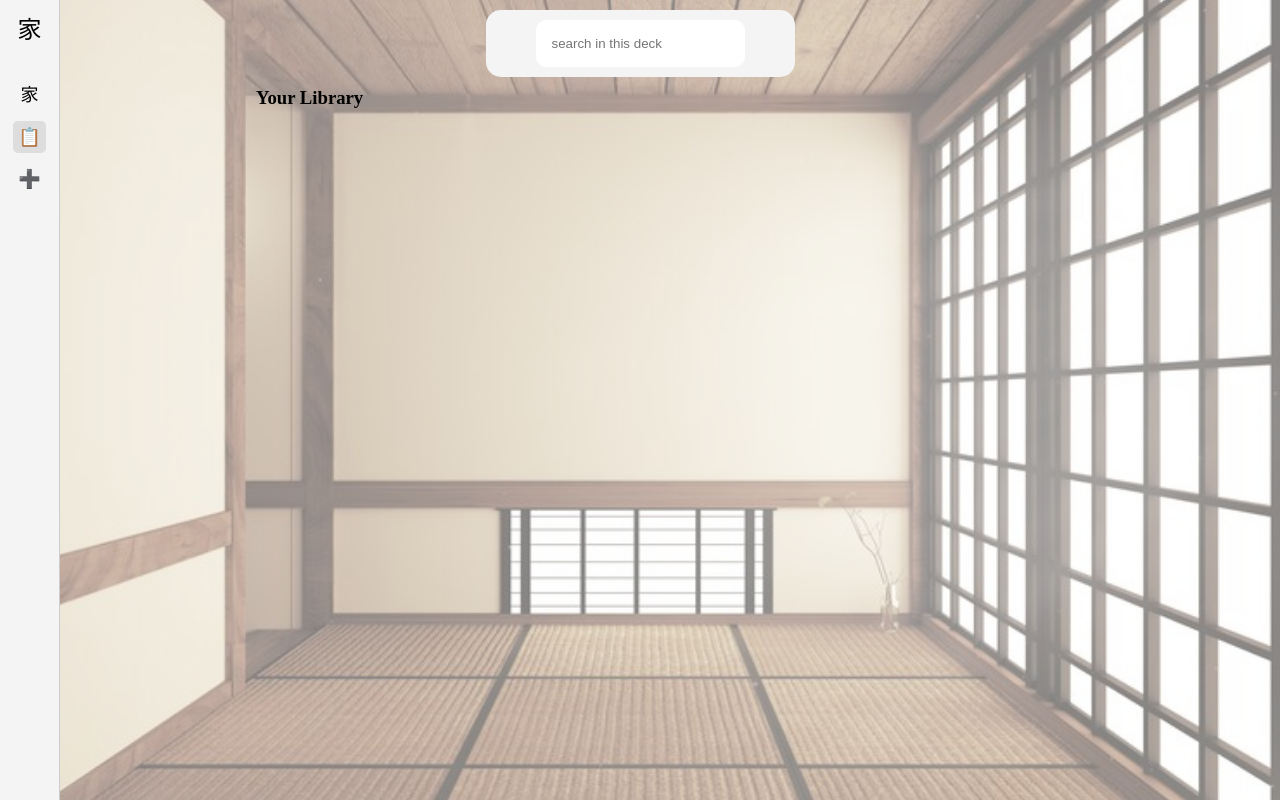
After one commit to nutcracker521/IMAN, a PHP site: page /decks.html in a window 1280 px wide. The commit adds this page. Run offline with PHP 8.4, Linux system fonts and the light colour scheme; some web fonts are replaced.

Commit message:
fuck this shit

```diff
--- /dev/null
+++ b/project-files/decks.html
@@ -0,0 +1,65 @@
+<!-- decks.html -->
+<!DOCTYPE html>
+<html lang="en">
+<head>
+  <meta charset="UTF-8">
+  <meta name="viewport" content="width=device-width, initial-scale=1.0">
+  <title>Decks</title>
+  <link rel="stylesheet" href="style.css">
+  <link href="https://db.onlinewebfonts.com/c/01173b246d9d9ea808ea75a26b3b61bb?family=CircularSpotifyTxT-Black" rel="stylesheet">
+  <style>
+    .deck-container {
+      display: flex;
+      flex-direction: column;
+      align-items: center;
+      gap: 15px;
+      margin-top: 30px;
+      width: 80%;
+      max-width: 1000px;
+    }
+    .deck-button {
+      width: 80%; /* Responsive width */
+      max-width: 900px; /* Maximum width */
+      height: 120px; /* Increased height */
+      background-color: #3a3a3a;
+      color: white;
+      font-size: 22px;
+      font-weight: bold;
+      border: none;
+      border-radius: 10px;
+      display: flex;
+      align-items: center;
+      justify-content: center;
+      cursor: pointer;
+      transition: all 0.3s ease;
+    }
+    .deck-button:hover {
+      background-color: #4a4a4a;
+    }
+  </style>
+</head>
+<body>
+  <div class="container">
+    <div class="sidebar">
+      <div class="logo">家</div>
+      <nav>
+        <ul>
+          <li><a href="index.html">家</a></li>
+          <li><a href="decks.html" class="active">📋</a></li>
+          <li><a href="add.html">➕</a></li>
+        </ul>
+      </nav>
+    </div>
+    <main>
+      <header class="header">
+        <div class="search">
+            <input type="text" class="search-bar" placeholder="search in this deck">
+        </div>
+      </header>
+      <h3 style="margin-left: 20%;">Your Library</h3>
+      <div class="deck-container">
+      </div>
+    </main>
+  </div>
+</body>
+</html>
--- a/project-files/style.css
+++ b/project-files/style.css
@@ -5,7 +5,7 @@
 }
 
 body {
-  font-family: Arial, sans-serif;
+  font-family: "CircularSpotifyTxT-Black";
   position: relative;
 }
 
@@ -22,20 +22,28 @@ body::after {
   z-index: -1;
 }
 
+
+
 .container {
-    height: auto;
-    display: flex;
+  display: flex;
+  min-height: 100vh;
+  width: 100%;
 }
+
 
 .sidebar {
   width: 60px;
-  height: auto;
   background-color: #f4f4f4;
   display: flex;
   flex-direction: column;
   align-items: center;
   padding: 10px;
   border-right: 1px solid #ccc;
+  height: 100vh; /* Ensure full height */
+  position: fixed; /* Keeps it stuck to the side */
+  left: 0;
+  top: 0;
+  bottom: 0;
 }
 
 .logo {
@@ -118,7 +126,7 @@ body::after {
 }
 
 .btn {
-  font-family: Arial, Helvetica, sans-serif;
+  font-family: "CircularSpotifyTxT-Black";
   font-size: x-large;
   margin-top: 30px;
   padding: 30px 88px;
@@ -185,3 +193,85 @@ body::after {
   padding-bottom: 40px;
   border-radius: 25px;
 }
+
+/*decks css*/
+
+.deck-container {
+  display: flex;
+  flex-direction: column;
+  align-items: center;
+  gap: 15px;
+  margin-top: 30px;
+  width: 90%; /* Increased width for larger screens */
+  max-width: 1200px; /* Allow growth */
+}
+
+.deck-button {
+  width: 90%; /* Adjust to screen size */
+  min-width: 300px; /* Ensures it doesn't shrink too much */
+  max-width: 1100px; /* Prevents overly large buttons */
+  height: 12vh; /* Dynamic height based on viewport */
+  background-color: #3a3a3a;
+  color: white;
+  font-size: 1.5rem; /* Scales better with screen */
+  font-weight: bold;
+  border: none;
+  border-radius: 10px;
+  display: flex;
+  align-items: center;
+  justify-content: center;
+  cursor: pointer;
+  transition: all 0.3s ease;
+}
+
+.deck-button:hover {
+  background-color: #4a4a4a;
+}
+
+
+/*modal*/
+
+/* Modal Styling */
+/* Modal Styling */
+.modal {
+  display: none;
+  position: fixed;
+  z-index: 1000;
+  left: 0;
+  top: 0;
+  width: 100%;
+  height: 100%;
+  background-color: rgba(0, 0, 0, 0.5);
+}
+
+.modal-content {
+  background-color: white;
+  padding: 20px;
+  margin: 10% auto;
+  width: 50%;
+  border-radius: 10px;
+  box-shadow: 0 4px 8px rgba(0, 0, 0, 0.2);
+}
+
+.close {
+  float: right;
+  font-size: 24px;
+  cursor: pointer;
+}
+
+.close:hover {
+  color: red;
+}
+
+
+.add-deck-radio-group {
+  display: flex;
+  align-items: center;
+  gap: 10px; /* Adjust spacing between the button and label */
+}
+
+.add-deck-radio-group label {
+  display: flex;
+  align-items: center;
+  gap: 5px;
+}
```
Also changed, not shown: project-files/index.html (+58 -3 lines), project-files/index.js (+22 -0 lines).
